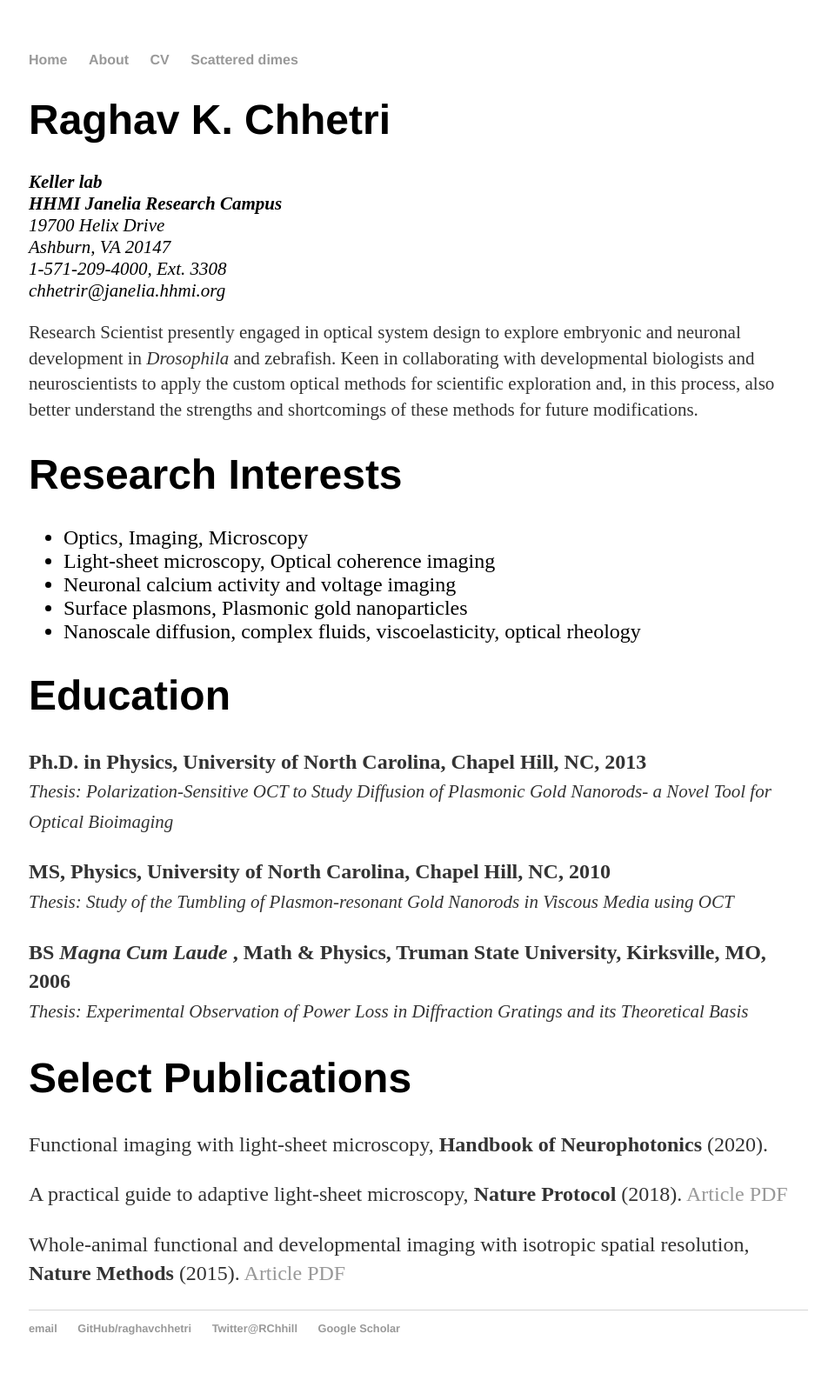
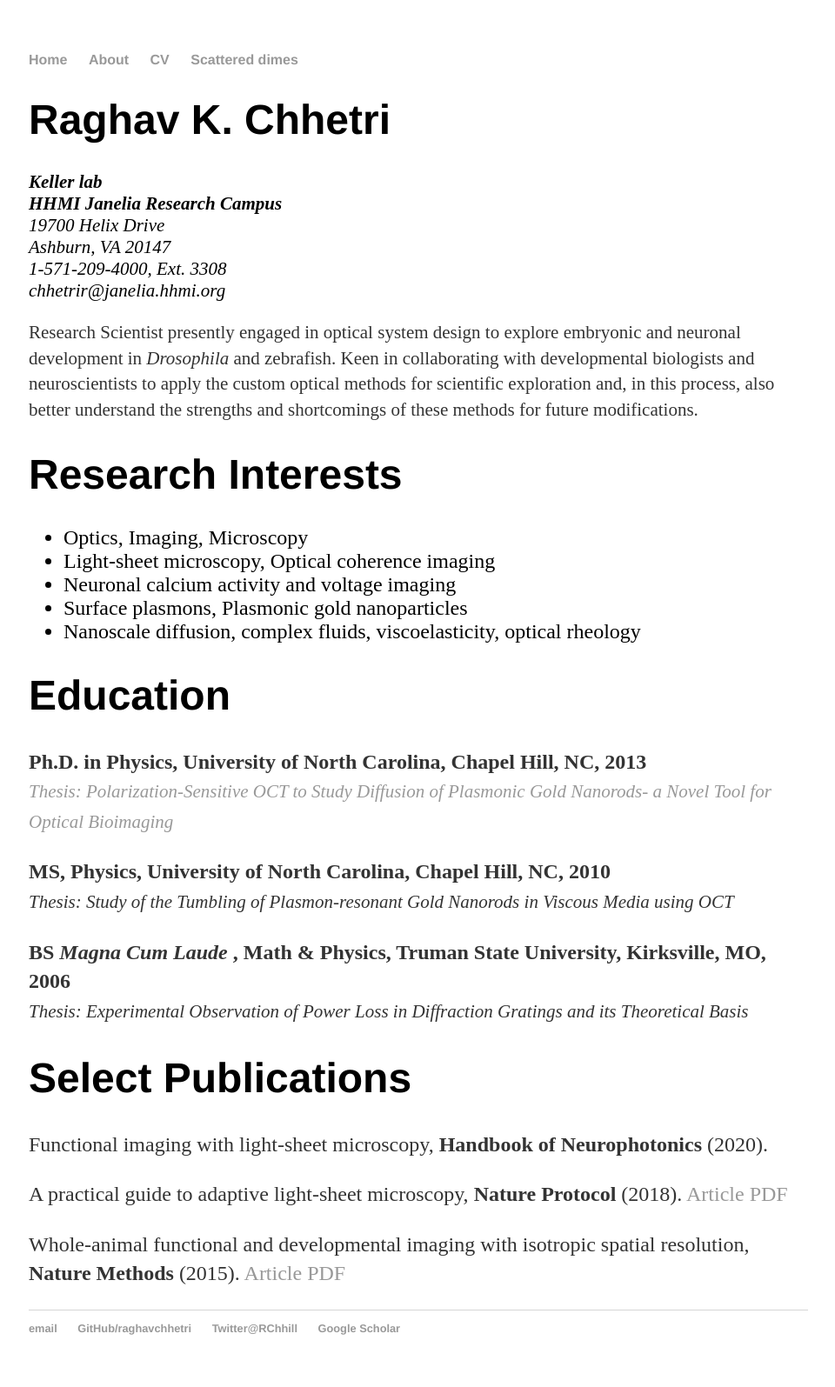
Before and after one commit to raghavchhetri/raghavchhetri.github.io, a Jekyll site: the page built from cv/index.html, in a window 1280 px wide. Shown: the whole page at 87% size, without its empty margins (159-1119 px from the left). Built offline with Jekyll 4.4.1, drawn with Linux system fonts in a browser that asks for light colours.

Commit message:
Update index.html

```diff
--- a/cv/index.html
+++ b/cv/index.html
@@ -29,7 +29,11 @@
 
 		<h1>Education </h1>
 		<p> <strong>Ph.D. in Physics, University of North Carolina, Chapel Hill, NC, 2013</strong><br>
-		<em style="font-size:21px;">Thesis: Polarization-Sensitive OCT to Study Diffusion of Plasmonic Gold Nanorods- a Novel Tool for Optical Bioimaging</em></p>
+		<em style="font-size:21px;">
+			<a href="https://cdr.lib.unc.edu/concern/dissertations/t722hb29d">
+				Thesis: Polarization-Sensitive OCT to Study Diffusion of Plasmonic Gold Nanorods- a Novel Tool for Optical Bioimaging</a>
+				</em>
+		</p>
 
 		<p><strong>MS, Physics, University of North Carolina, Chapel Hill, NC, 2010</strong><br>
 		<em style="font-size:21px;">Thesis: Study of the Tumbling of Plasmon-resonant Gold Nanorods in Viscous Media using OCT</em></p>
```
